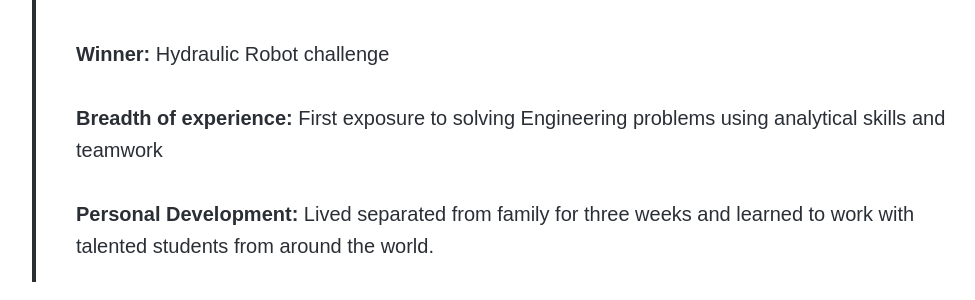
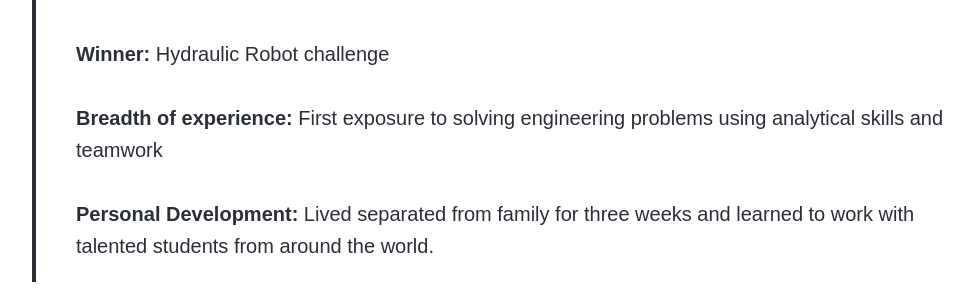
Before and after one commit to disha-22/disha-22.github.io, a Jekyll site: the page built from _projects/engineering-design.md, in a window 1280 px wide and 900 px high, scrolled down 795 px. Shown: the part 153-453 px from the top of the window, without its empty margins (138-1113 px from the left). Built offline with Jekyll 4.4.1, drawn with Linux system fonts in a browser that asks for light colours; nearby versions of some CDN libraries; some web fonts are replaced.

Commit message:
Update engineering-design.md

```diff
--- a/_projects/engineering-design.md
+++ b/_projects/engineering-design.md
@@ -11,7 +11,7 @@
 <hr>
 
 <h6> Highlights </h6>
-> <b> Invited Participant: </b>Qualified as JHU Center for Talented Youth (CTY)<a href="https://cty.jhu.edu/set/"> SET Scholar  </a> with Grand Honors <br><br> <b> Winner: </b> Hydraulic Robot challenge <br><br> <b>Breadth of experience:</b> First exposure to solving Engineering problems using analytical skills and teamwork <br><br> <b>Personal Development:</b> Lived separated from family for three weeks and learned to work with talented students from around the world.
+> <b> Invited Participant: </b>Qualified as JHU Center for Talented Youth (CTY)<a href="https://cty.jhu.edu/set/"> SET Scholar  </a> with Grand Honors <br><br> <b> Winner: </b> Hydraulic Robot challenge <br><br> <b>Breadth of experience:</b> First exposure to solving engineering problems using analytical skills and teamwork <br><br> <b>Personal Development:</b> Lived separated from family for three weeks and learned to work with talented students from around the world.
 
 <h6> Soft Skills </h6>
 > Teamwork, Brainstorming, Project planning, Independent living
@@ -35,9 +35,3 @@
 
 
 ---
-
-
-<iframe width="560" height="315" src="https://www.youtube.com/embed/pdRBp6AnNCw" frameborder="0" allow="accelerometer; autoplay; clipboard-write; encrypted-media; gyroscope; picture-in-picture" allowfullscreen></iframe>
-
-
----
```
